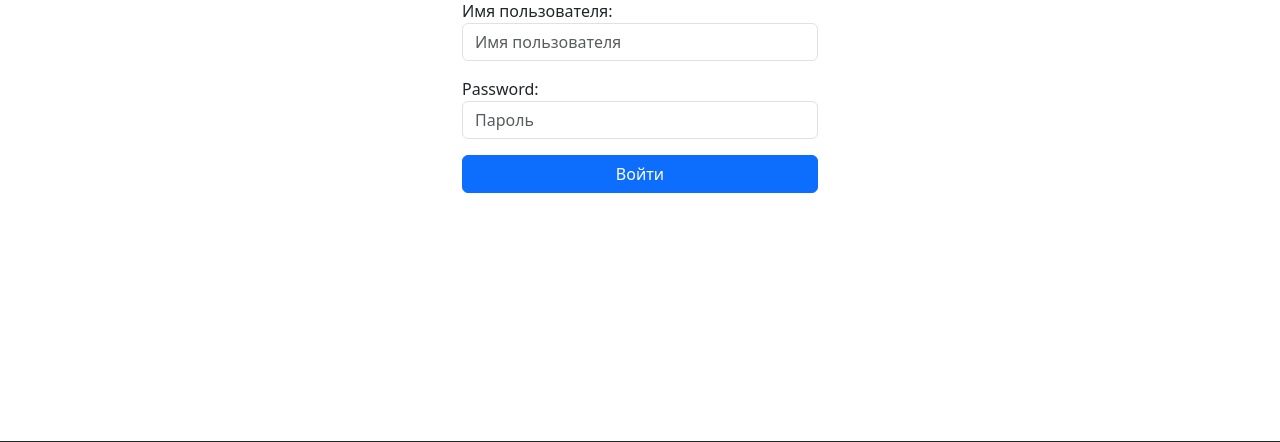
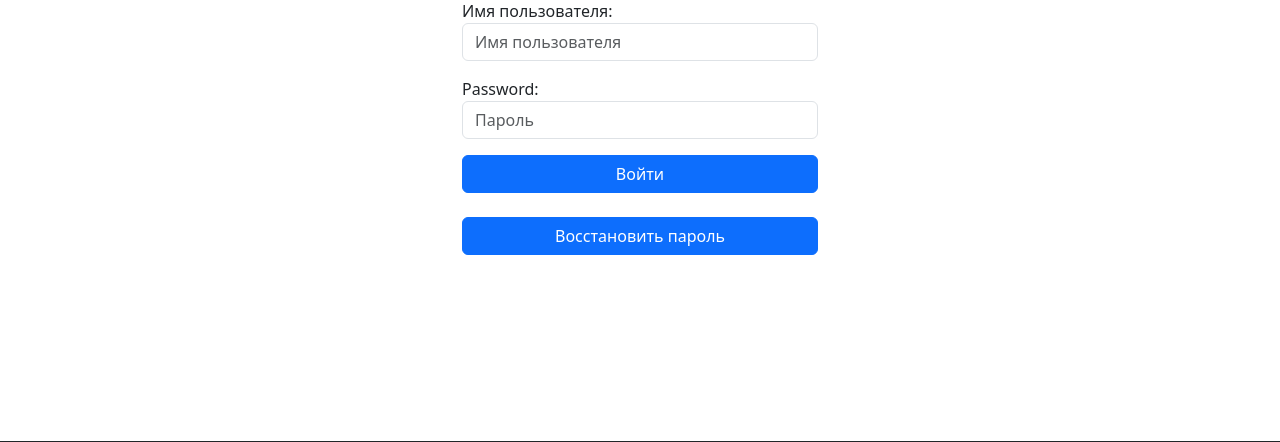
Before and after one commit to Vitaliy-2/django_consult, a Django app: page /user/login/ in a window 1280 px wide. Shown: the part 143-585 px from the top of the page. Run offline with Django 5.2, Linux system fonts and the light colour scheme.

Commit message:
Добавлен личный кабинет + кнопки смены и восстановления пароля

```diff
--- a/barbershop/urls.py
+++ b/barbershop/urls.py
@@ -31,6 +31,7 @@ from core.views import (
     VisitListView,
     protected_function_view,
     ProtectedClassView,
+    CabinetClassView,
 )
 
 from user import urls
@@ -59,6 +60,7 @@ urlpatterns = [
     # Тестовые урлы для проверки прав доступа
     path("protected-function/", protected_function_view, name="protected-function"),
     path("protected-class/", ProtectedClassView.as_view(), name="protected-class"),
+    path("cabinet/", CabinetClassView.as_view(), name="cabinet"),
 ]
 
 
--- a/core/templates/menu.html
+++ b/core/templates/menu.html
@@ -15,6 +15,15 @@
       <ul class="navbar-nav">
         {% comment %} Проверяем условие, залогинин пользователь или нет {% endcomment %}
         {% if user.is_authenticated %}
+
+          <li class="nav-item">
+            {% comment %} POST запрос на выход. {% endcomment %}
+            <form method="post" action="{% url 'cabinet' %}" class="d-inline">
+              {% csrf_token %}
+              <button type="submit" class="btn btn-link nav-link">Личный кабинет</button>
+            </form>
+          </li>
+
           <li class="nav-item">
             <span class="nav-link">{{ user.username }}</span>
           </li>
--- a/core/views.py
+++ b/core/views.py
@@ -193,3 +193,8 @@ class Custom403View(TemplateView):
 class Custom404View(TemplateView):
     template_name = '404.html'
     status_code = 404
+
+
+class CabinetClassView(LoginRequiredMixin, View):
+    def post(self, request):
+        return render(request, 'cabinet.html', get_menu_context())
--- a/user/templates/login.html
+++ b/user/templates/login.html
@@ -16,10 +16,18 @@
                 {% comment %} hidden - скрытое поле ввода, которое пользователь не увидит {% endcomment %}
                 <input type="hidden" name="next" value="{{ request.GET.next }}">
                 {{ form.as_p }}
-                <div class="d-grid">
+                <div class="d-grid mb-4">
                     <button type="submit" class="btn btn-primary">Войти</button>
                 </div>
                 </form>
+
+                <form method="post" action="{% url 'password_reset' %}" class="d-inline">
+                    {% csrf_token %}
+                    <div class="d-grid mb-3">
+                        <button type="submit" class="btn btn-primary">Восстановить пароль</button>
+                    </div>
+                </form>
+
             </section>
         </div>
     </div>
```
Also changed, not shown: core/templates/cabinet.html (added, +28 -0 lines).
